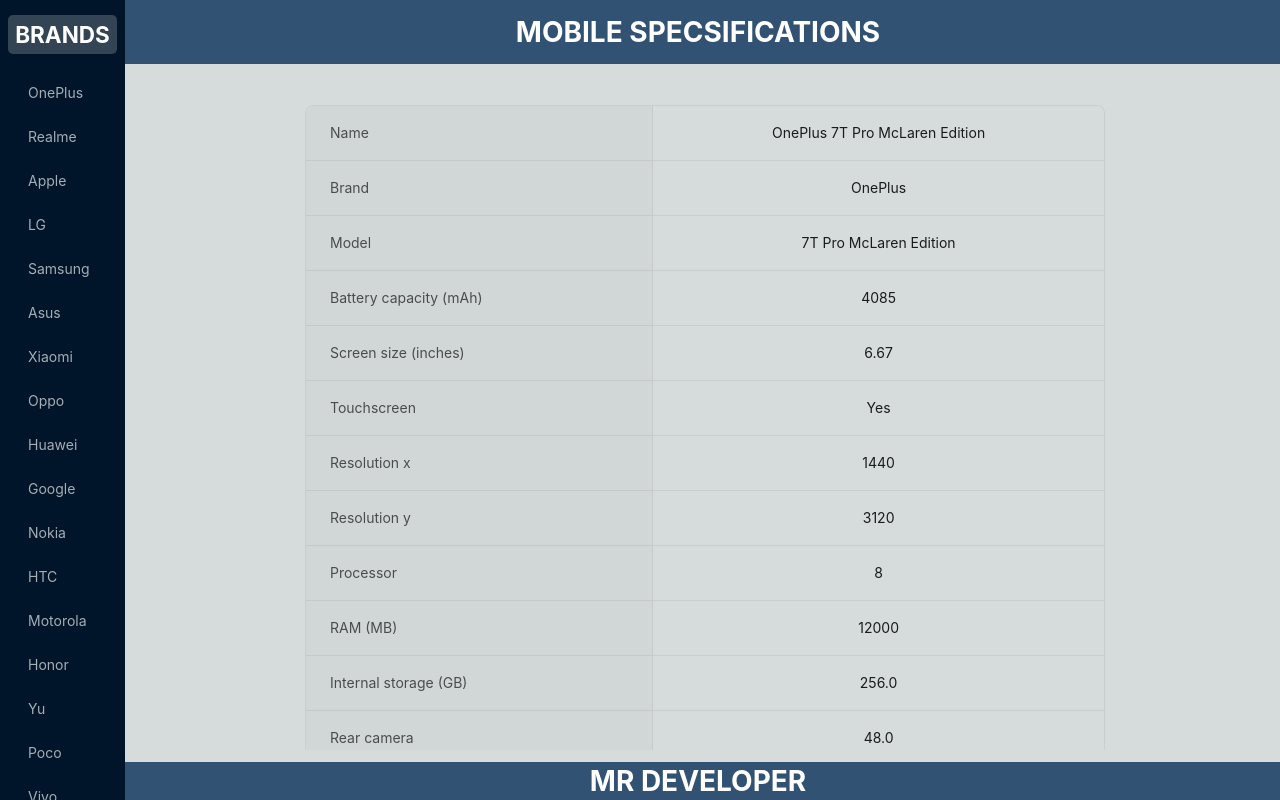
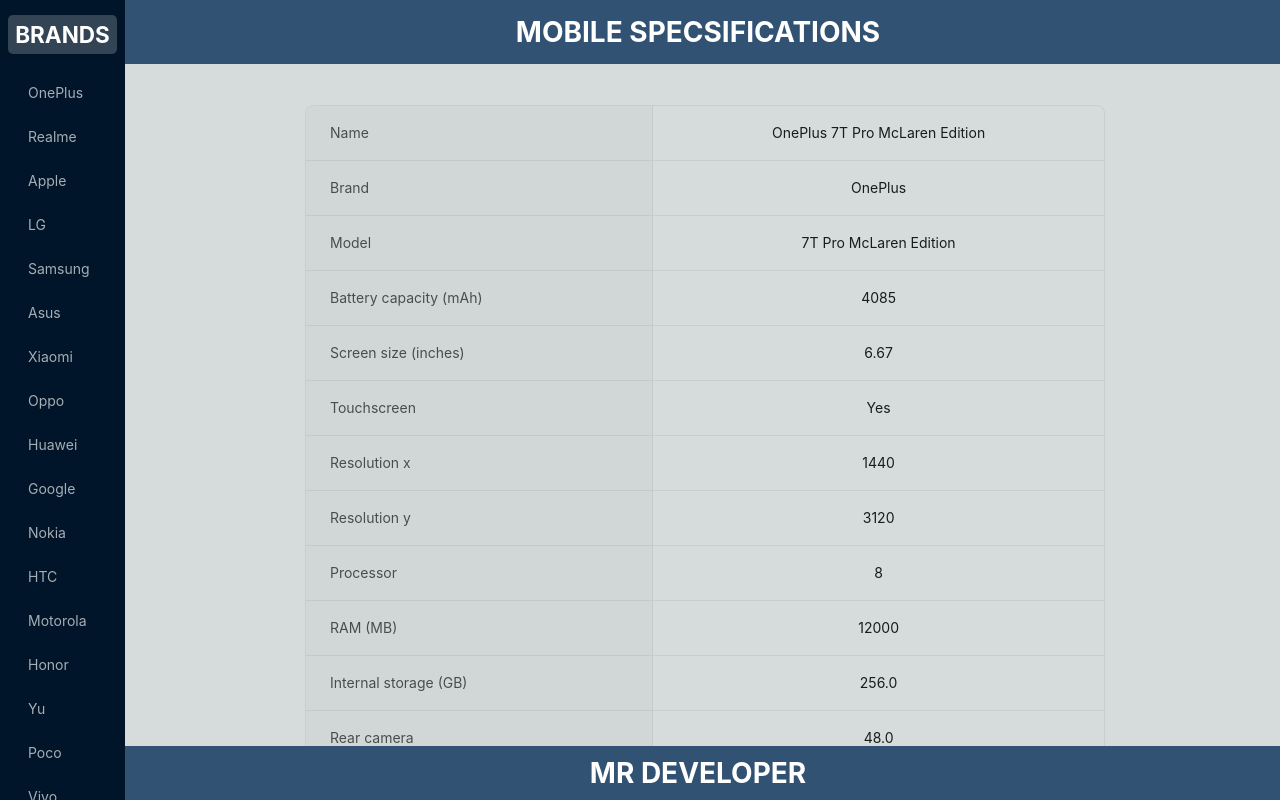
Before and after one commit to MUDDUSSIR-RAZA/Mobile-Specifications-App, a Next.js app: page /0 in a window 1280 px wide. Built offline with nearby package versions, Linux system fonts and the light colour scheme.

Commit message:
Update index.jsx

```diff
--- a/Components/MyHeaderFooter/index.jsx
+++ b/Components/MyHeaderFooter/index.jsx
@@ -91,7 +91,7 @@
             position: "fixed",
             bottom: 0,
             width: "100%",
-            padding: "2px",
+            padding: "10px",
             background: "rgb(49, 82, 114)",
             color: "white",
           }}
```
